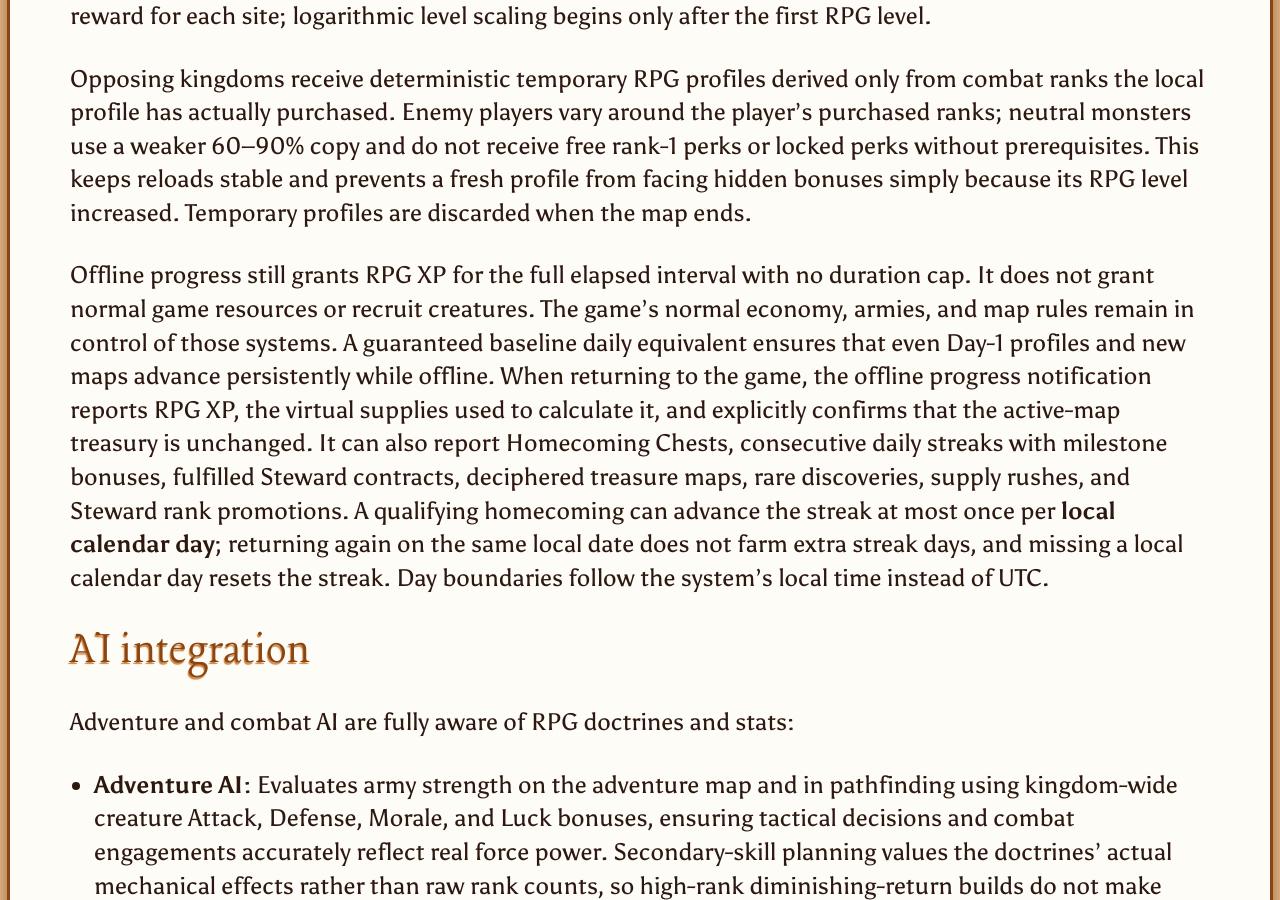
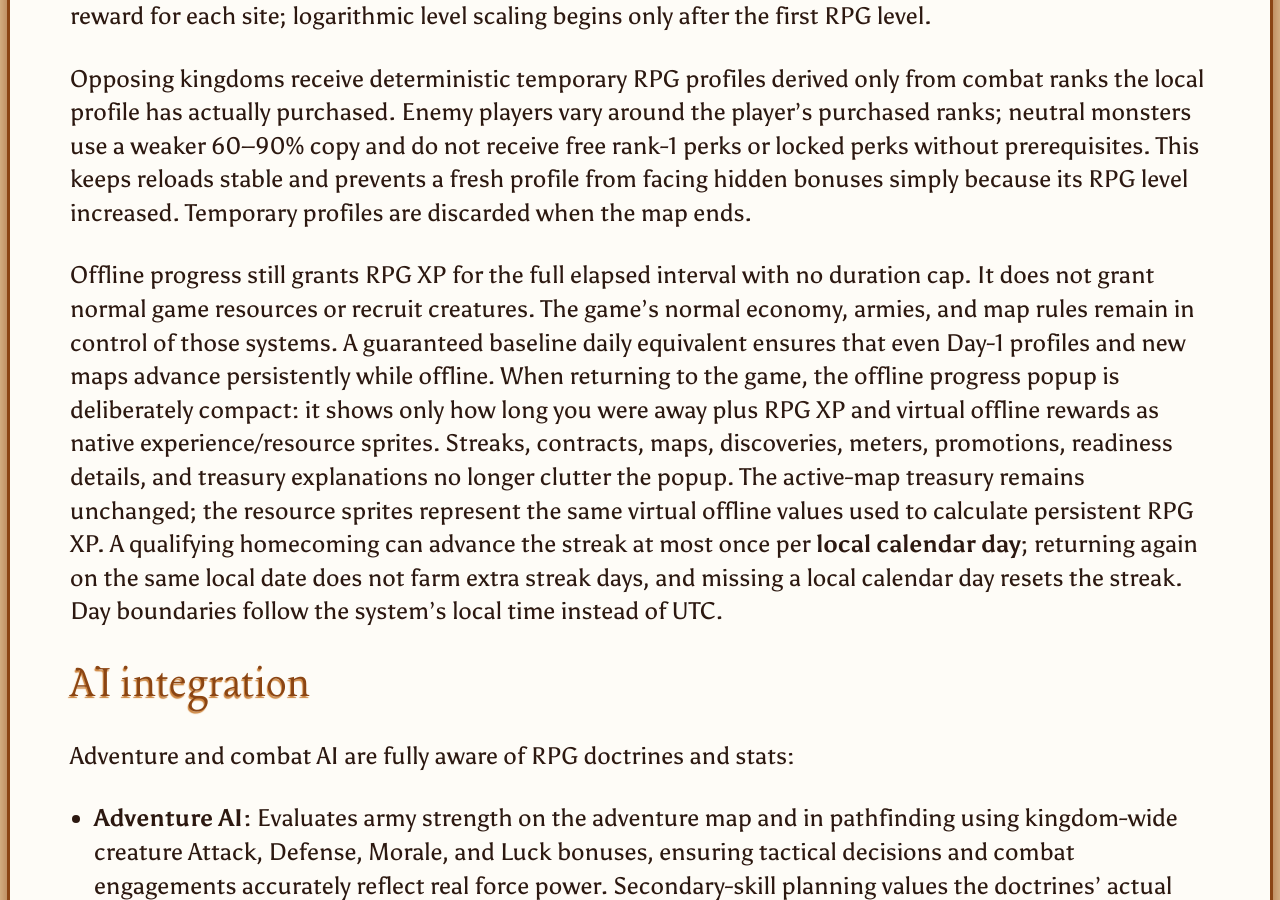
Before and after one commit to MattKoRn/fheroes2, a Jekyll site: the page built from docs/RPG_README.md, in a window 1280 px wide and 900 px high, scrolled down 4721 px. Built offline with Jekyll 4.4.1, drawn with Linux system fonts in a browser that asks for light colours; our own code applies the rules of GitHub Pages for plain Markdown files.

Commit message:
Document compact offline rewards popup

```diff
--- a/docs/RPG_README.md
+++ b/docs/RPG_README.md
@@ -46,7 +46,7 @@ The menu shows total RPG XP and XP needed for the next level with algorithmicall
 
 Opposing kingdoms receive deterministic temporary RPG profiles derived only from combat ranks the local profile has actually purchased. Enemy players vary around the player's purchased ranks; neutral monsters use a weaker 60–90% copy and do not receive free rank-1 perks or locked perks without prerequisites. This keeps reloads stable and prevents a fresh profile from facing hidden bonuses simply because its RPG level increased. Temporary profiles are discarded when the map ends.
 
-Offline progress still grants RPG XP for the full elapsed interval with no duration cap. It does not grant normal game resources or recruit creatures. The game's normal economy, armies, and map rules remain in control of those systems. A guaranteed baseline daily equivalent ensures that even Day-1 profiles and new maps advance persistently while offline. When returning to the game, the offline progress notification reports RPG XP, the virtual supplies used to calculate it, and explicitly confirms that the active-map treasury is unchanged. It can also report Homecoming Chests, consecutive daily streaks with milestone bonuses, fulfilled Steward contracts, deciphered treasure maps, rare discoveries, supply rushes, and Steward rank promotions. A qualifying homecoming can advance the streak at most once per **local calendar day**; returning again on the same local date does not farm extra streak days, and missing a local calendar day resets the streak. Day boundaries follow the system's local time instead of UTC.
+Offline progress still grants RPG XP for the full elapsed interval with no duration cap. It does not grant normal game resources or recruit creatures. The game's normal economy, armies, and map rules remain in control of those systems. A guaranteed baseline daily equivalent ensures that even Day-1 profiles and new maps advance persistently while offline. When returning to the game, the offline progress popup is deliberately compact: it shows only how long you were away plus RPG XP and virtual offline rewards as native experience/resource sprites. Streaks, contracts, maps, discoveries, meters, promotions, readiness details, and treasury explanations no longer clutter the popup. The active-map treasury remains unchanged; the resource sprites represent the same virtual offline values used to calculate persistent RPG XP. A qualifying homecoming can advance the streak at most once per **local calendar day**; returning again on the same local date does not farm extra streak days, and missing a local calendar day resets the streak. Day boundaries follow the system's local time instead of UTC.
 
 ## AI integration
 
```
